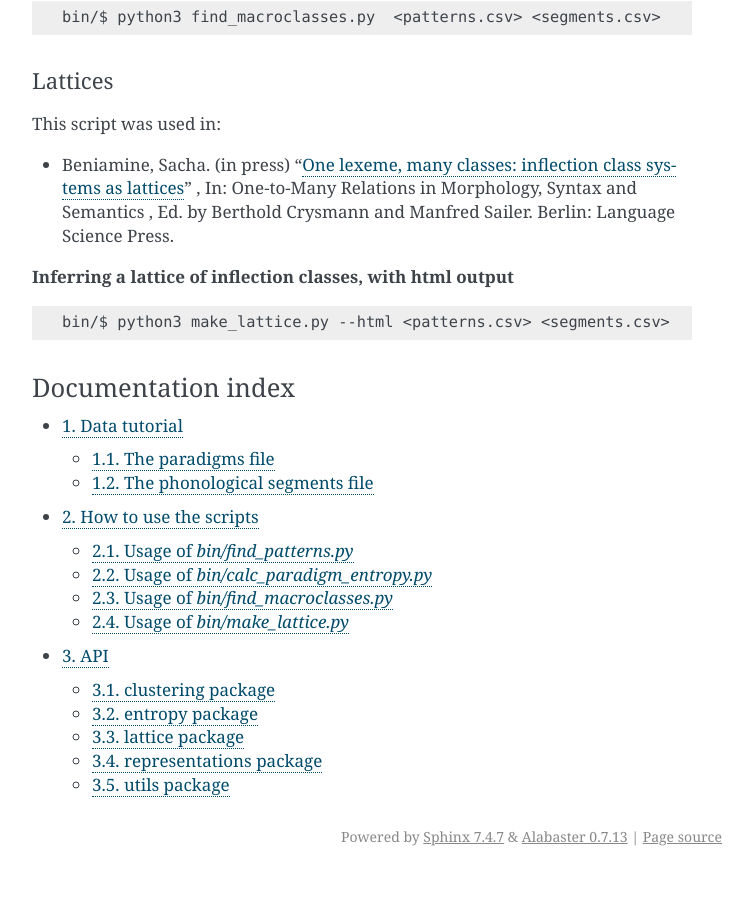
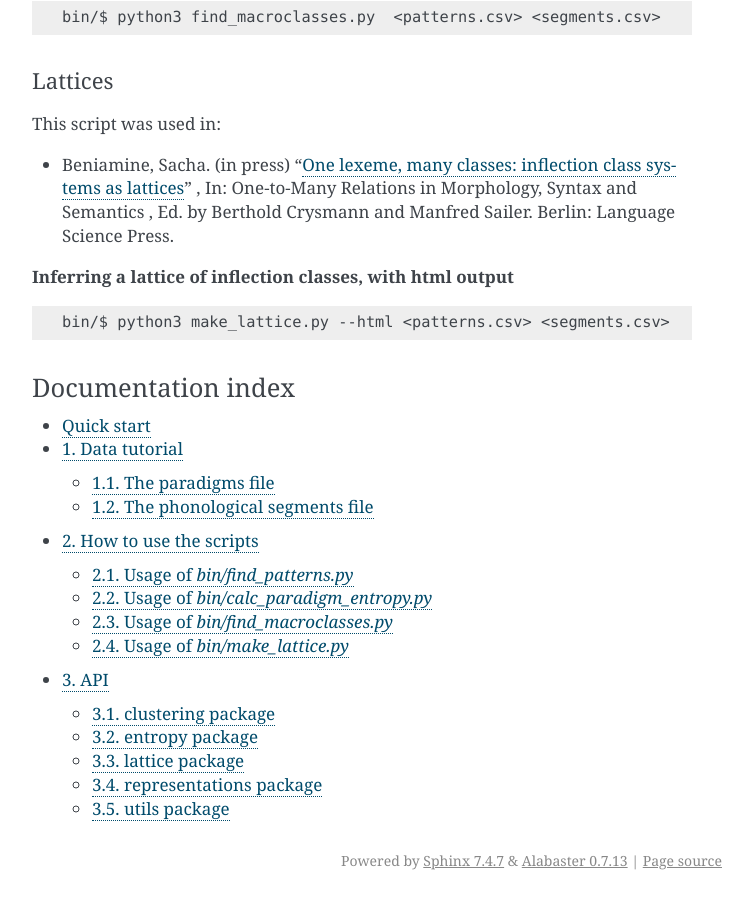
Before and after one commit to XachaB/Qumin, a Sphinx documentation site: the page built from sphinx/index.rst, in a window 1280 px wide and 900 px high, scrolled down 2420 px. Shown: the whole window, without its empty margins (388-1141 px from the left). Built offline with Sphinx 7.4.7, drawn with Linux system fonts in a browser that asks for light colours; before the commit the page ends 3296 px from its top, so only the background shows below that.

Commit message:
doc (#2) update

```diff
--- a/sphinx/data_tutorial.rst
+++ b/sphinx/data_tutorial.rst
@@ -173,7 +173,7 @@ Internally, the program will use arbitrary aliases which are 1 character long to
  ====== ======= ========== ======= ====== ============= ========== ============ ================= ===
 
 Shorthands
-^^^^^^^^^^
+~~~~~~~~~~~
 
 When writing phonological rules, linguists often use shorthands like “V” for the natural class of all vowels, and “C” for the natural class of all consonants. If you want, you can provide some extra rows in the table to define shorthand names for some natural classes. These names have to start and end by “#”. Here an example for the French segments file, giving shorthands for C (consonants), V (vowels) and G (glides):
 
--- a/sphinx/index.rst
+++ b/sphinx/index.rst
@@ -9,6 +9,7 @@ Documentation index
    :maxdepth: 2
    :numbered:
 
+   Quick start <self>
    Data tutorial <data_tutorial>
    How to use the scripts <usages>
    API <modules>
```
